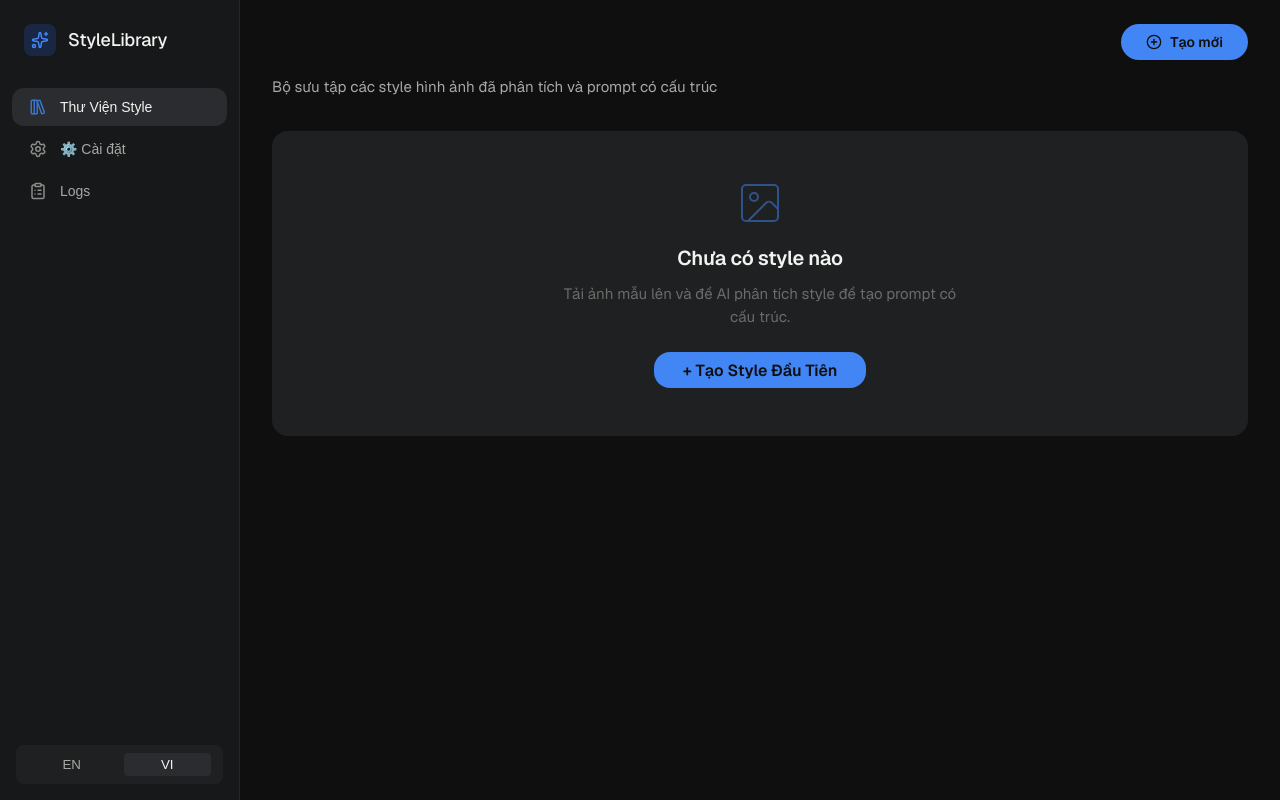
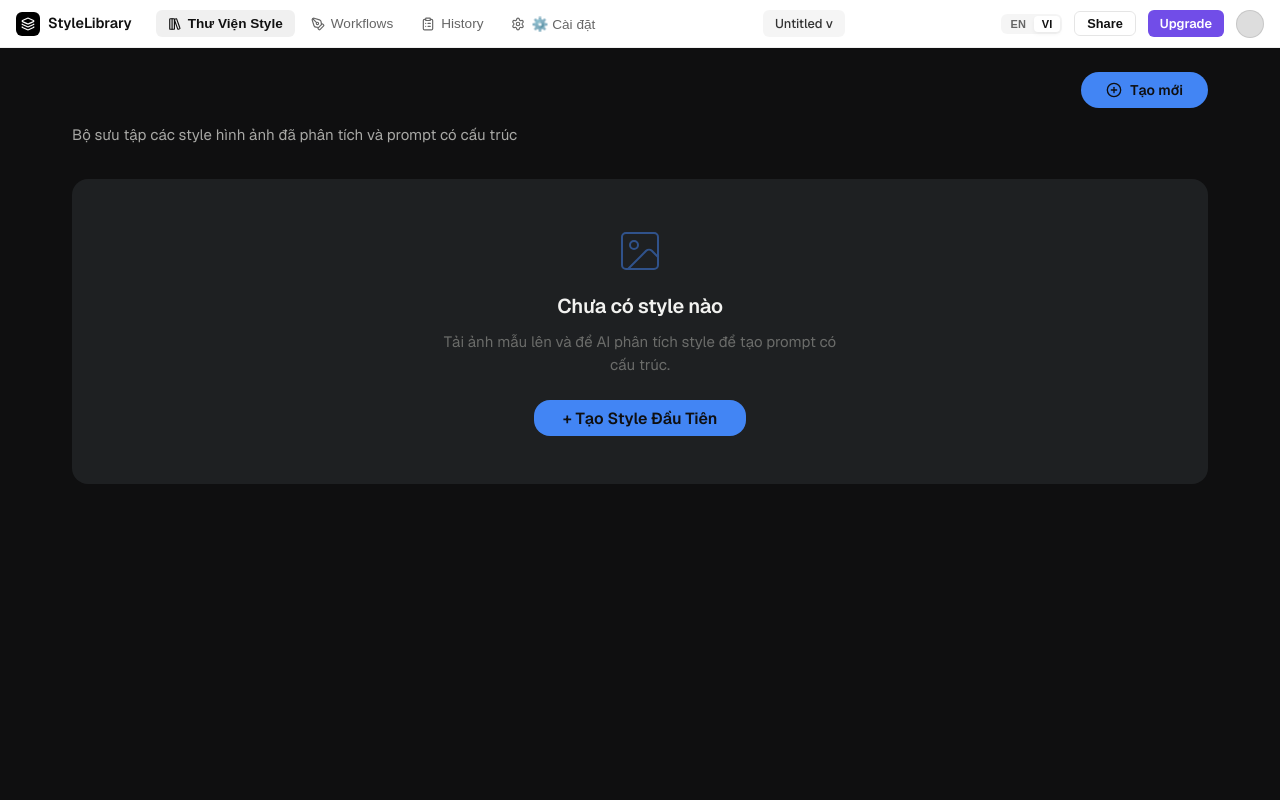
Before and after one commit to tamthanh9701/style-prompt, a Next.js app: page / in a window 1280 px wide. Built offline with nearby package versions, Linux system fonts and the light colour scheme.

Commit message:
feat: fullscreen topbar layout and light canvas match recraft clone

```diff
--- a/src/app/components/Sidebar.tsx
+++ b/src/app/components/Sidebar.tsx
@@ -1,6 +1,6 @@
 import React from 'react';
 import { Locale, t } from '@/lib/i18n';
-import { Sparkles, LibraryBig, PlusCircle, Settings, ClipboardList } from 'lucide-react';
+import { Layers, LibraryBig, Settings, ClipboardList, PenTool } from 'lucide-react';
 
 interface SidebarProps {
   currentView: string;
@@ -13,53 +13,85 @@ export default function Sidebar({ currentView, setView, locale, setLocale }: Sid
   const L = (key: Parameters<typeof t>[1]) => t(locale, key);
 
   return (
-    <div className="app-sidebar">
-      <div className="sidebar-header">
-        <div className="sidebar-logo"><Sparkles size={18} color="#4285F4" /></div>
-        <div className="sidebar-title">StyleLibrary</div>
+    <div className="app-topbar" style={{ display: 'flex', alignItems: 'center', height: '48px', padding: '0 16px', background: '#FFFFFF', borderBottom: '1px solid rgba(0,0,0,0.06)', zIndex: 100 }}>
+      {/* ── Left Side (Logo & Nav) ── */}
+      <div style={{ display: 'flex', alignItems: 'center', gap: '24px' }}>
+        <div style={{ display: 'flex', alignItems: 'center', gap: '8px', cursor: 'pointer' }} onClick={() => setView('library')}>
+          <div style={{ background: '#000', borderRadius: '6px', width: '24px', height: '24px', display: 'flex', alignItems: 'center', justifyContent: 'center' }}>
+            <Layers size={14} color="#FFF" />
+          </div>
+          <span style={{ fontWeight: 600, fontSize: '0.9rem', color: '#111' }}>StyleLibrary</span>
         </div>
 
-      <div className="sidebar-nav">
+        <nav style={{ display: 'flex', alignItems: 'center', gap: '4px' }}>
           <button
-          className={`nav-item ${currentView === 'library' ? 'active' : ''}`}
+            className={`top-nav-item ${currentView === 'library' || currentView === 'create' || currentView === 'edit' ? 'active' : ''}`}
             onClick={() => setView('library')}
           >
-          <span className="nav-icon"><LibraryBig size={18} /></span>
+            <LibraryBig size={14} />
             {L('lib_title')}
           </button>
-
+          <button
+            className={`top-nav-item ${currentView === 'generate' ? 'active' : ''}`}
+            // If they are not in a style, clicking work/studio goes back to library
+            onClick={() => setView('library')}
+          >
+            <PenTool size={14} />
+            Workflows
+          </button>
 
           <button
-          className={`nav-item ${currentView === 'settings' ? 'active' : ''}`}
+            className={`top-nav-item ${currentView === 'logs' ? 'active' : ''}`}
+            onClick={() => setView('logs')}
+          >
+            <ClipboardList size={14} />
+            History
+          </button>
+
+          <button
+            className={`top-nav-item ${currentView === 'settings' ? 'active' : ''}`}
             onClick={() => setView('settings')}
           >
-          <span className="nav-icon"><Settings size={18} /></span>
+            <Settings size={14} />
             {L('nav_settings')}
           </button>
-        <button
-          className={`nav-item ${currentView === 'logs' ? 'active' : ''}`}
-          onClick={() => setView('logs')}
-        >
-          <span className="nav-icon"><ClipboardList size={18} /></span>
-          Logs
-        </button>
+        </nav>
       </div>
 
-      <div className="sidebar-footer">
-        <div style={{ display: 'flex', gap: '8px', padding: '8px 12px', background: 'var(--surface-2)', borderRadius: 'var(--radius-sm)' }}>
+      {/* ── Center Area (File Name context, optional) ── */}
+      <div style={{ flex: 1, display: 'flex', justifyContent: 'center' }}>
+        {/* Placeholder for project name or currently editing style name */}
+        <div style={{ padding: '4px 12px', background: 'rgba(0,0,0,0.04)', borderRadius: '6px', fontSize: '0.8rem', fontWeight: 500, color: '#333' }}>
+          Untitled v
+        </div>
+      </div>
+
+      {/* ── Right Side (User & Locale) ── */}
+      <div style={{ display: 'flex', alignItems: 'center', gap: '12px' }}>
+        <div style={{ display: 'flex', background: 'rgba(0,0,0,0.04)', padding: '2px', borderRadius: '6px' }}>
           <button
-            style={{ flex: 1, padding: '4px', background: locale === 'en' ? 'var(--surface-3)' : 'transparent', border: 'none', borderRadius: '4px', color: locale === 'en' ? 'var(--text-primary)' : 'var(--text-secondary)', cursor: 'pointer' }}
+            style={{ padding: '2px 8px', fontSize: '11px', fontWeight: 600, background: locale === 'en' ? '#FFF' : 'transparent', border: 'none', borderRadius: '4px', color: locale === 'en' ? '#111' : '#666', cursor: 'pointer', boxShadow: locale === 'en' ? '0 2px 4px rgba(0,0,0,0.05)' : 'none' }}
             onClick={() => setLocale('en')}
           >
             EN
           </button>
           <button
-            style={{ flex: 1, padding: '4px', background: locale === 'vi' ? 'var(--surface-3)' : 'transparent', border: 'none', borderRadius: '4px', color: locale === 'vi' ? 'var(--text-primary)' : 'var(--text-secondary)', cursor: 'pointer' }}
+            style={{ padding: '2px 8px', fontSize: '11px', fontWeight: 600, background: locale === 'vi' ? '#FFF' : 'transparent', border: 'none', borderRadius: '4px', color: locale === 'vi' ? '#111' : '#666', cursor: 'pointer', boxShadow: locale === 'vi' ? '0 2px 4px rgba(0,0,0,0.05)' : 'none' }}
             onClick={() => setLocale('vi')}
           >
             VI
           </button>
         </div>
+
+        <button style={{ background: 'transparent', border: '1px solid rgba(0,0,0,0.1)', borderRadius: '6px', padding: '4px 12px', fontSize: '0.8rem', fontWeight: 600, color: '#111', cursor: 'pointer' }}>
+          Share
+        </button>
+        <div style={{ background: '#714DE8', color: '#FFF', borderRadius: '6px', padding: '4px 12px', display: 'flex', alignItems: 'center', gap: '6px', fontSize: '0.8rem', fontWeight: 600, cursor: 'pointer' }}>
+          <span>Upgrade</span>
+        </div>
+        <div style={{ width: '28px', height: '28px', background: '#DDD', borderRadius: '50%', border: '1px solid rgba(0,0,0,0.1)', flexShrink: 0, cursor: 'pointer' }}>
+          {/* Avatar placeholder */}
+        </div>
       </div>
     </div>
   );
--- a/src/app/globals.css
+++ b/src/app/globals.css
@@ -144,103 +144,41 @@ body::before {
 
 .app-shell {
   display: flex;
+  flex-direction: column;
   height: 100vh;
   overflow: hidden;
   position: relative;
   z-index: 1;
 }
 
-.app-sidebar {
-  width: 240px;
-  background: var(--surface-1);
-  border-right: 1px solid var(--border-subtle);
-  display: flex;
-  flex-direction: column;
-  flex-shrink: 0;
-  z-index: 10;
-}
-
-.sidebar-header {
-  padding: var(--space-5) var(--space-5) var(--space-4);
-  display: flex;
-  align-items: center;
-  gap: var(--space-3);
-}
-
-.sidebar-logo {
-  width: 32px;
-  height: 32px;
-  border-radius: var(--radius-sm);
-  background: var(--accent-muted);
-  display: flex;
-  align-items: center;
-  justify-content: center;
-  font-size: 16px;
+.app-topbar {
   flex-shrink: 0;
 }
 
-.sidebar-title {
-  font-size: 18px;
+.top-nav-item {
+  display: flex;
+  align-items: center;
+  gap: 6px;
+  padding: 6px 12px;
+  border-radius: 6px;
+  border: none;
+  background: transparent;
+  color: #666;
+  font-size: 0.85rem;
   font-weight: 500;
-  letter-spacing: -0.01em;
-  color: var(--text-primary);
-  white-space: nowrap;
-  overflow: hidden;
-  text-overflow: ellipsis;
+  cursor: pointer;
+  transition: all 0.2s ease;
 }
 
-.sidebar-nav {
-  flex: 1;
-  padding: 16px 12px;
-  overflow-y: auto;
-  display: flex;
-  flex-direction: column;
-  gap: 4px;
+.top-nav-item:hover {
+  background: rgba(0, 0, 0, 0.04);
+  color: #111;
 }
 
-.nav-item {
-  display: flex;
-  align-items: center;
-  gap: 12px;
-  padding: 10px 16px;
-  border-radius: var(--radius-md);
-  color: var(--text-secondary);
-  text-decoration: none;
-  font-size: 14px;
-  transition: background var(--transition-fast);
-  cursor: pointer;
-  background: transparent;
-  border: none;
-  width: 100%;
-  text-align: left;
-}
-
-.nav-item:hover {
-  background: rgba(255, 255, 255, 0.04);
-  color: var(--text-primary);
-}
-
-.nav-item.active {
-  background: var(--surface-3);
-  color: var(--text-primary);
-  font-weight: 500;
-}
-
-.nav-item.active .nav-icon {
-  color: var(--accent);
-}
-
-.nav-icon {
-  font-size: 1.125rem;
-  opacity: 0.8;
-  width: 20px;
-  display: flex;
-  justify-content: center;
-}
-
-.sidebar-footer {
-  padding: 16px;
-  /* NO LINE RULE: border-top removed */
+.top-nav-item.active {
+  background: rgba(0, 0, 0, 0.06);
+  color: #111;
+  font-weight: 600;
 }
 
 .app-main {
```
Also changed, not shown: src/app/components/GenerateView.tsx (+34 -39 lines). Lines whose indentation alone changed are shown as unchanged.
